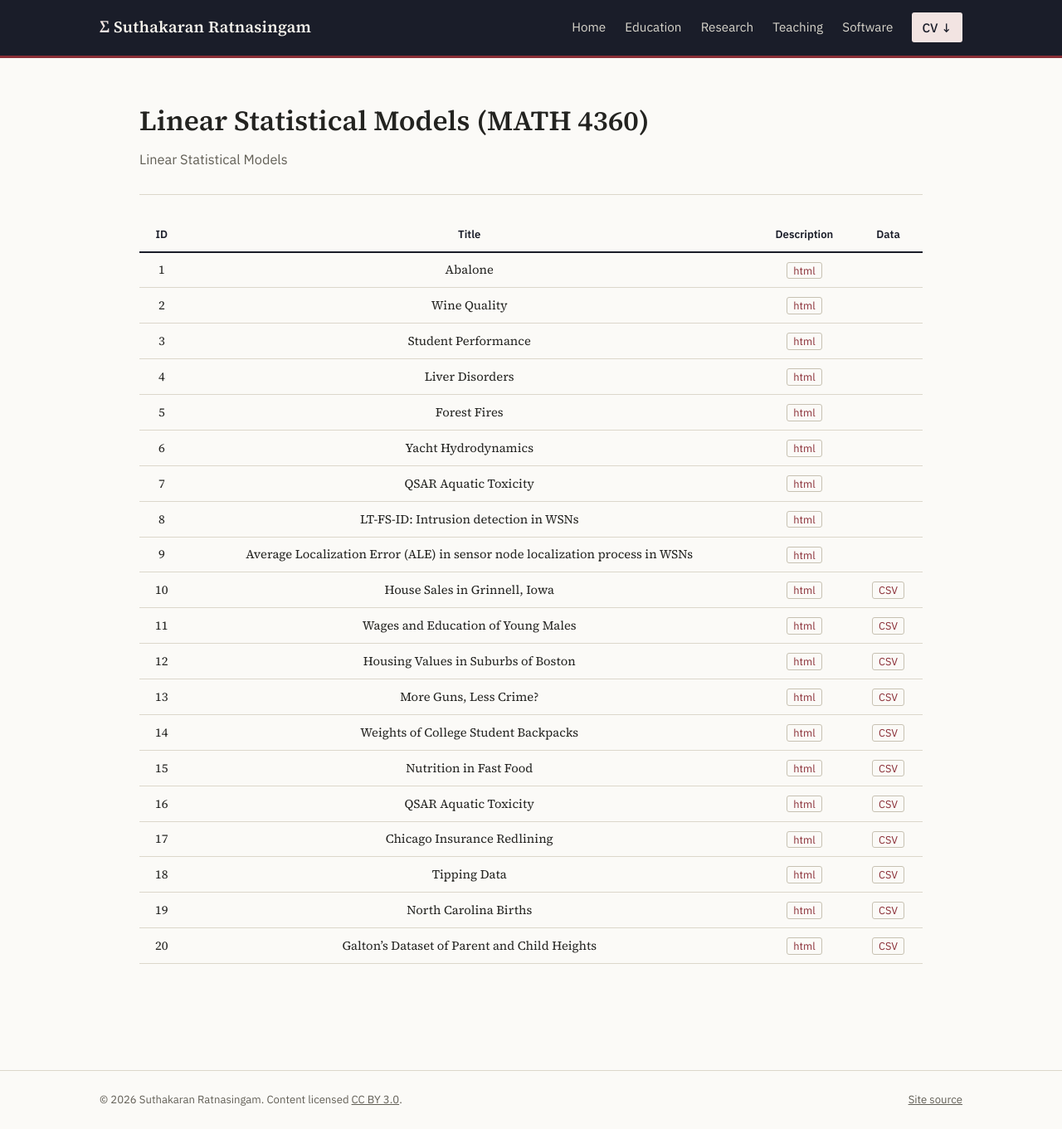
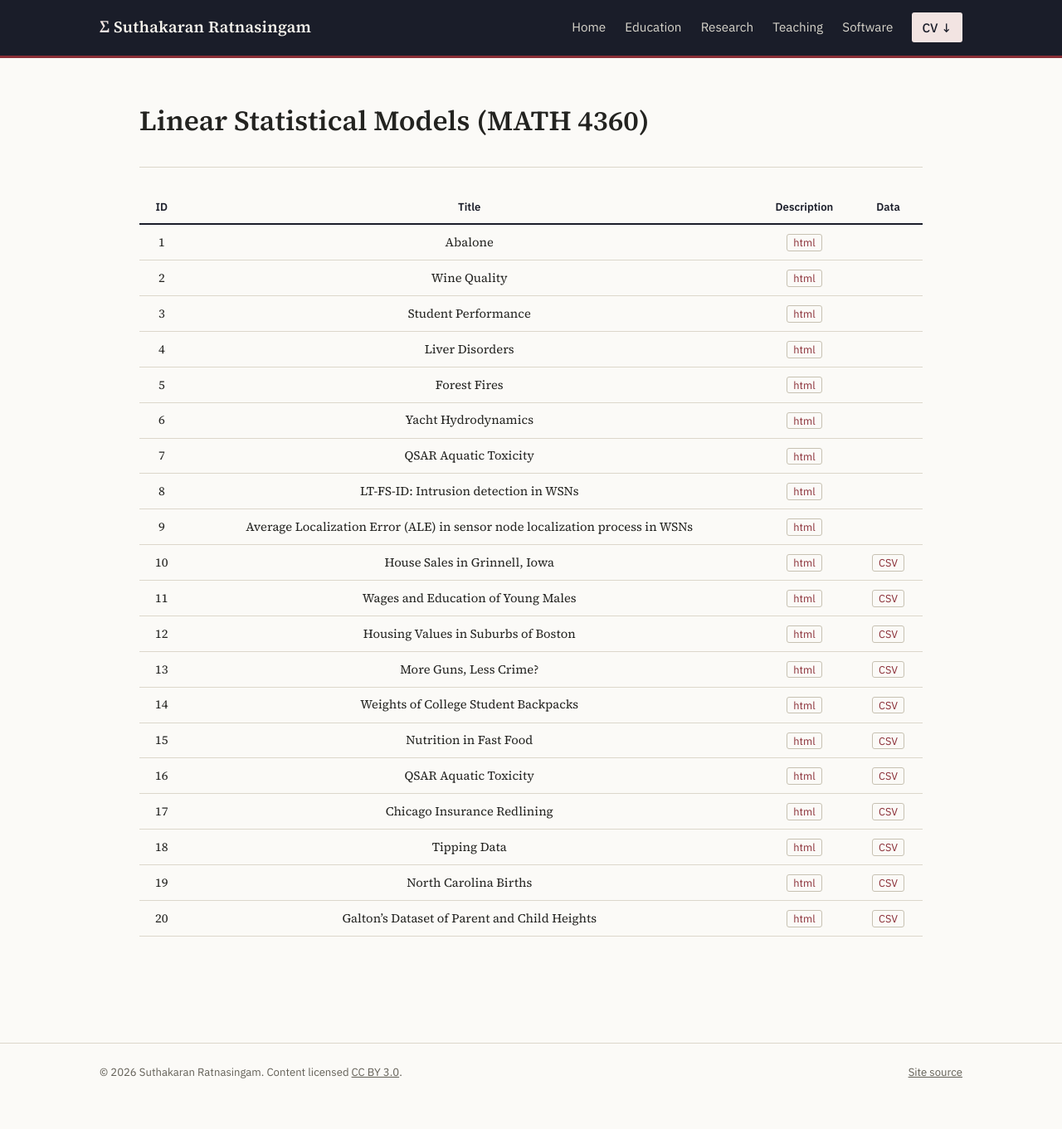
Before and after one commit to suthakaranr/suthakaranr.github.io, a Jekyll site: the page built from pages/LinStatModNewProj.md, in a window 1280 px wide. Shown: the whole page at 83% size. Built offline with Jekyll 4.4.1, drawn with Linux system fonts in a browser that asks for light colours; after the commit the page ends 1327 px from its top, so only the background shows below that.

Commit message:
Remove description from Linear Statistical Models page

```diff
--- a/pages/LinStatModNewProj.md
+++ b/pages/LinStatModNewProj.md
@@ -1,7 +1,6 @@
 ---
 layout: page
 title: Linear Statistical Models (MATH 4360)
-description: Linear Statistical Models
 ---
 
 
```
